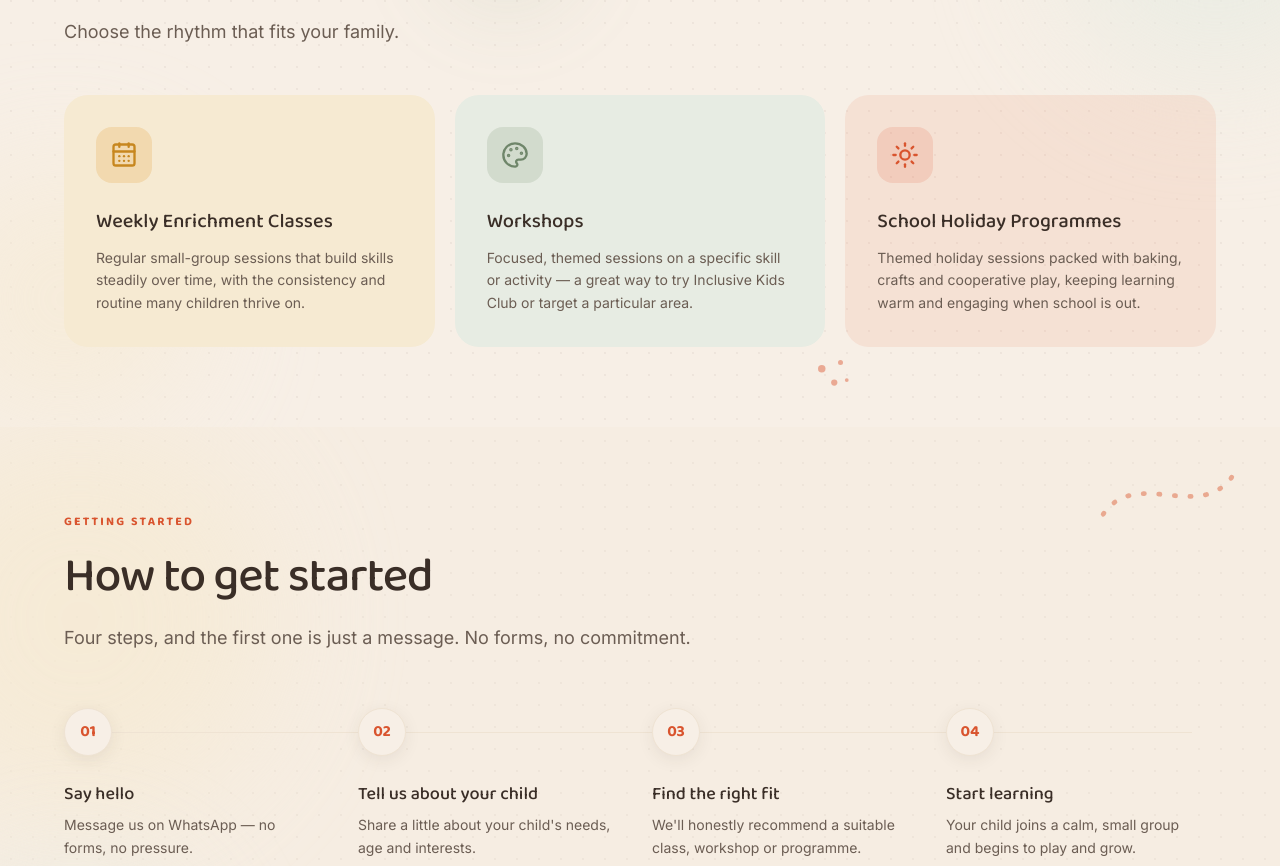
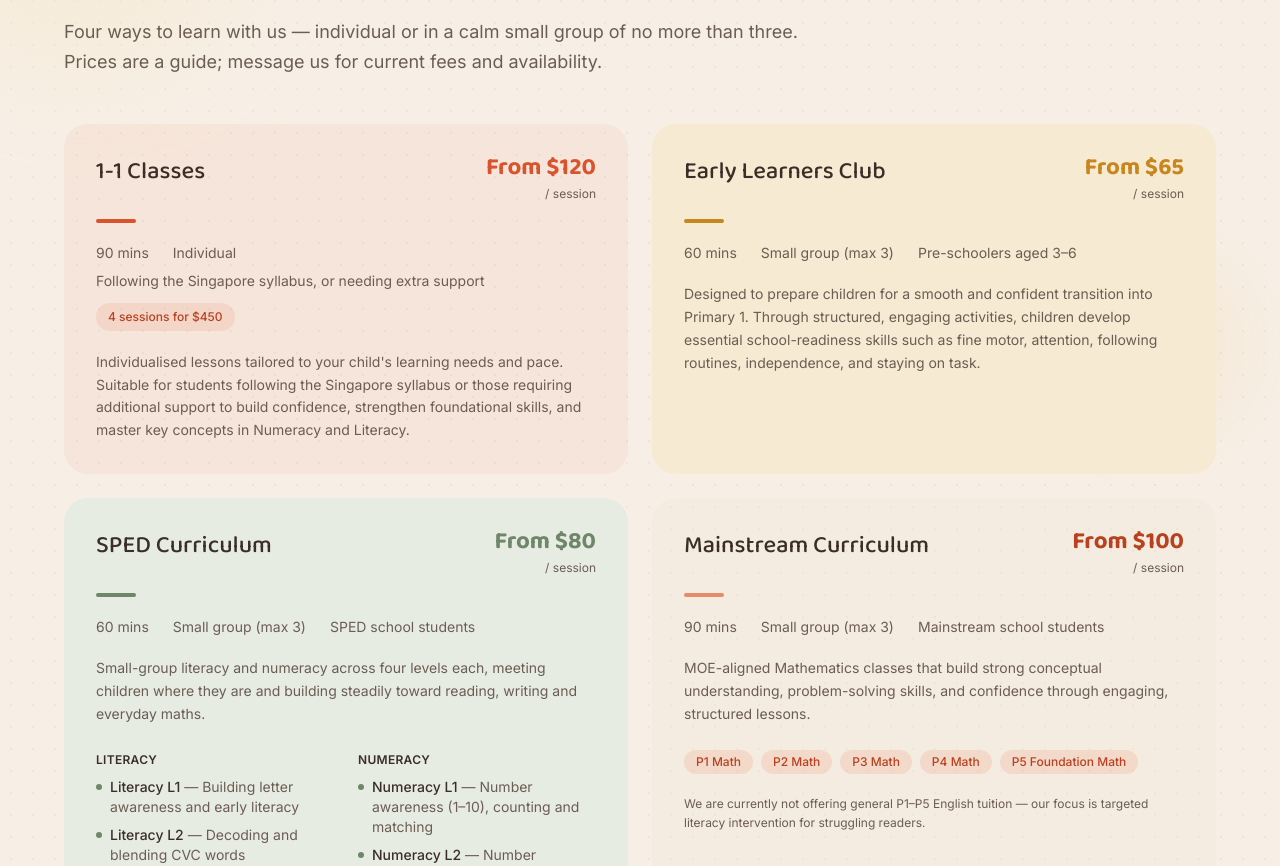
Before and after one commit to Jeraldiscoding/IKC_web, a Next.js app in the folder frontend/: page /services in a window 1280 px wide. Shown: the part 1880-2746 px from the top of the page. Built offline with nearby package versions, Linux system fonts and the light colour scheme.

Commit message:
feat: replace Formats with real priced programmes on Services
Co-Authored-By: Claude Opus 4.8 <noreply@anthropic.com>

```diff
--- a/frontend/src/app/services/page.tsx
+++ b/frontend/src/app/services/page.tsx
@@ -3,7 +3,7 @@ import { pageMetadata } from "@/lib/seo";
 import { Section } from "@/components/ui/Section";
 import { CtaBand } from "@/components/CtaBand";
 import { TeachSection } from "@/components/services/TeachSection";
-import { FormatsSection } from "@/components/services/FormatsSection";
+import { ProgrammesSection } from "@/components/services/ProgrammesSection";
 import { HowToJoinSection } from "@/components/services/HowToJoinSection";
 import { servicesCopy } from "@/content/services";
 import { Reveal } from "@/components/motion/Reveal";
@@ -26,9 +26,9 @@ export default function ServicesPage() {
         </Reveal>
       </Section>
 
-      {/* What we teach → how you can learn it → how to start. */}
+      {/* What we teach → real programmes & pricing → how to start. */}
       <TeachSection />
-      <FormatsSection />
+      <ProgrammesSection />
       <HowToJoinSection />
 
       <CtaBand
--- a/frontend/src/components/services/FormatsSection.tsx
+++ /dev/null
@@ -1,57 +0,0 @@
-import { Section } from "@/components/ui/Section";
-import { Eyebrow } from "@/components/ui/Eyebrow";
-import { DoodleScatter } from "@/components/decor/DoodleScatter";
-import { servicesCopy } from "@/content/services";
-import { Reveal } from "@/components/motion/Reveal";
-import { StaggerGroup, StaggerItem } from "@/components/motion/Stagger";
-import { HoverCard } from "@/components/motion/HoverCard";
-
-// Full class strings, never interpolated — Tailwind must be able to see them.
-const panels = [
-  { tile: "bg-mustard-tint", iconWrap: "bg-mustard/25", icon: "text-mustard-dark" },
-  { tile: "bg-sage-tint", iconWrap: "bg-sage/25", icon: "text-sage-dark" },
-  { tile: "bg-terracotta-light/15", iconWrap: "bg-terracotta/15", icon: "text-terracotta" },
-];
-
-/**
- * Three tinted panels rather than three identical white centre-aligned cards.
- * Left-aligned text with the icon at the top reads as designed; centred text in a
- * white box is the default every template reaches for.
- */
-export function FormatsSection() {
-  const { formats } = servicesCopy;
-  return (
-    <Section
-      glow="cool"
-      decor={<DoodleScatter preset="formats" />}
-    >
-      <Reveal className="max-w-3xl">
-        <Eyebrow>Formats</Eyebrow>
-        <h2 className="mt-4">{formats.heading}</h2>
-        <p className="mt-4 text-lg">{formats.intro}</p>
-      </Reveal>
-
-      <StaggerGroup className="mt-12 grid gap-5 md:grid-cols-3">
-        {formats.items.map((f, i) => {
-          const Icon = f.icon;
-          const p = panels[i % panels.length];
-          return (
-            <StaggerItem key={f.title}>
-              <HoverCard className="h-full">
-                <div className={`flex h-full flex-col rounded-3xl p-8 ${p.tile}`}>
-                  <span
-                    className={`inline-flex h-14 w-14 items-center justify-center rounded-2xl ${p.iconWrap}`}
-                  >
-                    <Icon className={`h-7 w-7 ${p.icon}`} aria-hidden />
-                  </span>
-                  <h3 className="mt-6 text-xl">{f.title}</h3>
-                  <p className="mt-3 text-sm">{f.body}</p>
-                </div>
-              </HoverCard>
-            </StaggerItem>
-          );
-        })}
-      </StaggerGroup>
-    </Section>
-  );
-}
--- /dev/null
+++ b/frontend/src/components/services/ProgrammesSection.tsx
@@ -0,0 +1,160 @@
+import { Section } from "@/components/ui/Section";
+import { Eyebrow } from "@/components/ui/Eyebrow";
+import { DoodleScatter } from "@/components/decor/DoodleScatter";
+import { pricedProgrammes, type PricedProgrammeAccent } from "@/content/pricing";
+import { Reveal } from "@/components/motion/Reveal";
+import { StaggerGroup, StaggerItem } from "@/components/motion/Stagger";
+import { HoverCard } from "@/components/motion/HoverCard";
+
+// Full class strings, never interpolated — Tailwind must be able to see them.
+const accents: Record<
+  PricedProgrammeAccent,
+  { card: string; price: string; chip: string; rule: string }
+> = {
+  terracotta: {
+    card: "bg-terracotta-light/10",
+    price: "text-terracotta",
+    chip: "bg-terracotta/10 text-terracotta-dark",
+    rule: "bg-terracotta",
+  },
+  mustard: {
+    card: "bg-mustard-tint",
+    price: "text-mustard-dark",
+    chip: "bg-mustard/20 text-mustard-dark",
+    rule: "bg-mustard-dark",
+  },
+  sage: {
+    card: "bg-sage-tint",
+    price: "text-sage-dark",
+    chip: "bg-sage/25 text-sage-dark",
+    rule: "bg-sage-dark",
+  },
+  cream: {
+    card: "bg-cream-dark/30",
+    price: "text-terracotta-dark",
+    chip: "bg-terracotta-light/20 text-terracotta-dark",
+    rule: "bg-terracotta-light",
+  },
+};
+
+/**
+ * The four real, priced programmes as accent cards. Price is framed "From $X"
+ * so the page ages gracefully; SPED/Mainstream expose their curriculum levels
+ * so parents see scope at a glance (and search engines see the keywords).
+ */
+export function ProgrammesSection() {
+  return (
+    <Section glow="warm" decor={<DoodleScatter preset="programmes" />}>
+      <Reveal className="max-w-3xl">
+        <Eyebrow>Programmes &amp; pricing</Eyebrow>
+        <h2 className="mt-4">Classes built around your child</h2>
+        <p className="mt-4 text-lg">
+          Four ways to learn with us — individual or in a calm small group of no
+          more than three. Prices are a guide; message us for current fees and
+          availability.
+        </p>
+      </Reveal>
+
+      <StaggerGroup className="mt-12 grid gap-6 lg:grid-cols-2">
+        {pricedProgrammes.map((p) => {
+          const a = accents[p.accent];
+          return (
+            <StaggerItem key={p.slug}>
+              <HoverCard className="h-full">
+                <article className={`flex h-full flex-col rounded-3xl p-8 ${a.card}`}>
+                  <div className="flex items-start justify-between gap-4">
+                    <h3 className="text-2xl">{p.title}</h3>
+                    <div className="shrink-0 text-right">
+                      <p className={`font-heading text-2xl font-bold leading-none ${a.price}`}>
+                        From {p.fromPrice}
+                      </p>
+                      <p className="mt-1 text-xs text-ink-muted">/ {p.priceUnit}</p>
+                    </div>
+                  </div>
+
+                  <span
+                    className={`mt-4 block h-1 w-10 rounded-full ${a.rule}`}
+                    aria-hidden
+                  />
+
+                  <dl className="mt-5 flex flex-wrap gap-x-6 gap-y-2 text-sm text-ink-muted">
+                    <div>
+                      <dt className="sr-only">Duration</dt>
+                      <dd>{p.duration}</dd>
+                    </div>
+                    <div>
+                      <dt className="sr-only">Format</dt>
+                      <dd>{p.format}</dd>
+                    </div>
+                    <div>
+                      <dt className="sr-only">Suitable for</dt>
+                      <dd>{p.audience}</dd>
+                    </div>
+                  </dl>
+
+                  {p.packageNote ? (
+                    <p className={`mt-3 inline-flex w-fit rounded-full px-3 py-1 text-xs font-medium ${a.chip}`}>
+                      {p.packageNote}
+                    </p>
+                  ) : null}
+
+                  <p className="mt-5 text-sm">{p.blurb}</p>
+
+                  {p.literacyLevels && p.numeracyLevels ? (
+                    <div className="mt-6 grid gap-6 sm:grid-cols-2">
+                      <LevelList heading="Literacy" levels={p.literacyLevels} rule={a.rule} />
+                      <LevelList heading="Numeracy" levels={p.numeracyLevels} rule={a.rule} />
+                    </div>
+                  ) : null}
+
+                  {p.mathLevels ? (
+                    <ul className="mt-6 flex flex-wrap gap-2">
+                      {p.mathLevels.map((m) => (
+                        <li
+                          key={m}
+                          className={`rounded-full px-3 py-1 text-xs font-medium ${a.chip}`}
+                        >
+                          {m}
+                        </li>
+                      ))}
+                    </ul>
+                  ) : null}
+
+                  {p.footnote ? (
+                    <p className="mt-5 text-xs text-ink-muted">{p.footnote}</p>
+                  ) : null}
+                </article>
+              </HoverCard>
+            </StaggerItem>
+          );
+        })}
+      </StaggerGroup>
+    </Section>
+  );
+}
+
+function LevelList({
+  heading,
+  levels,
+  rule,
+}: {
+  heading: string;
+  levels: { name: string; description: string }[];
+  rule: string;
+}) {
+  return (
+    <div>
+      <p className="text-xs font-semibold uppercase tracking-wide text-ink">{heading}</p>
+      <ul className="mt-2 space-y-2">
+        {levels.map((l) => (
+          <li key={l.name} className="flex items-start gap-2 text-sm text-ink-muted">
+            <span className={`mt-[0.4rem] h-1.5 w-1.5 shrink-0 rounded-full ${rule}`} aria-hidden />
+            <span>
+              <span className="font-medium text-ink">{l.name}</span> — {l.description}
+            </span>
+          </li>
+        ))}
+      </ul>
+    </div>
+  );
+}
--- a/frontend/src/content/services.ts
+++ b/frontend/src/content/services.ts
@@ -1,42 +1,12 @@
-import type { LucideIcon } from "lucide-react";
-import { CalendarDays, Palette, Sun } from "lucide-react";
-
-export type ServiceFormat = {
-  title: string;
-  body: string;
-  icon: LucideIcon;
-};
-
 export const servicesCopy = {
   intro: {
     heading: "Enrichment classes, workshops & holiday programmes",
-    lede: "Calm, small-group learning across functional skills, academics and hands-on play — led by a DISE-certified (NIE) special needs educator, in the format that suits your child.",
+    lede: "Individual and small-group classes — 1-1 support, an Early Learners Club, and SPED and mainstream curricula — led by a DISE-certified (NIE) special needs educator, in the format that suits your child.",
   },
   teach: {
     heading: "What we teach",
     intro:
       "Four areas that work together — chosen and paced around what your child needs most.",
-  },
-  formats: {
-    heading: "Ways to learn with us",
-    intro: "Choose the rhythm that fits your family.",
-    items: [
-      {
-        title: "Weekly Enrichment Classes",
-        body: "Regular small-group sessions that build skills steadily over time, with the consistency and routine many children thrive on.",
-        icon: CalendarDays,
-      },
-      {
-        title: "Workshops",
-        body: "Focused, themed sessions on a specific skill or activity — a great way to try Inclusive Kids Club or target a particular area.",
-        icon: Palette,
-      },
-      {
-        title: "School Holiday Programmes",
-        body: "Themed holiday sessions packed with baking, crafts and cooperative play, keeping learning warm and engaging when school is out.",
-        icon: Sun,
-      },
-    ] as ServiceFormat[],
   },
   howToJoin: {
     heading: "How to get started",
```
Also changed, not shown: 1 other file (tests, documents, lock files or other folders).
